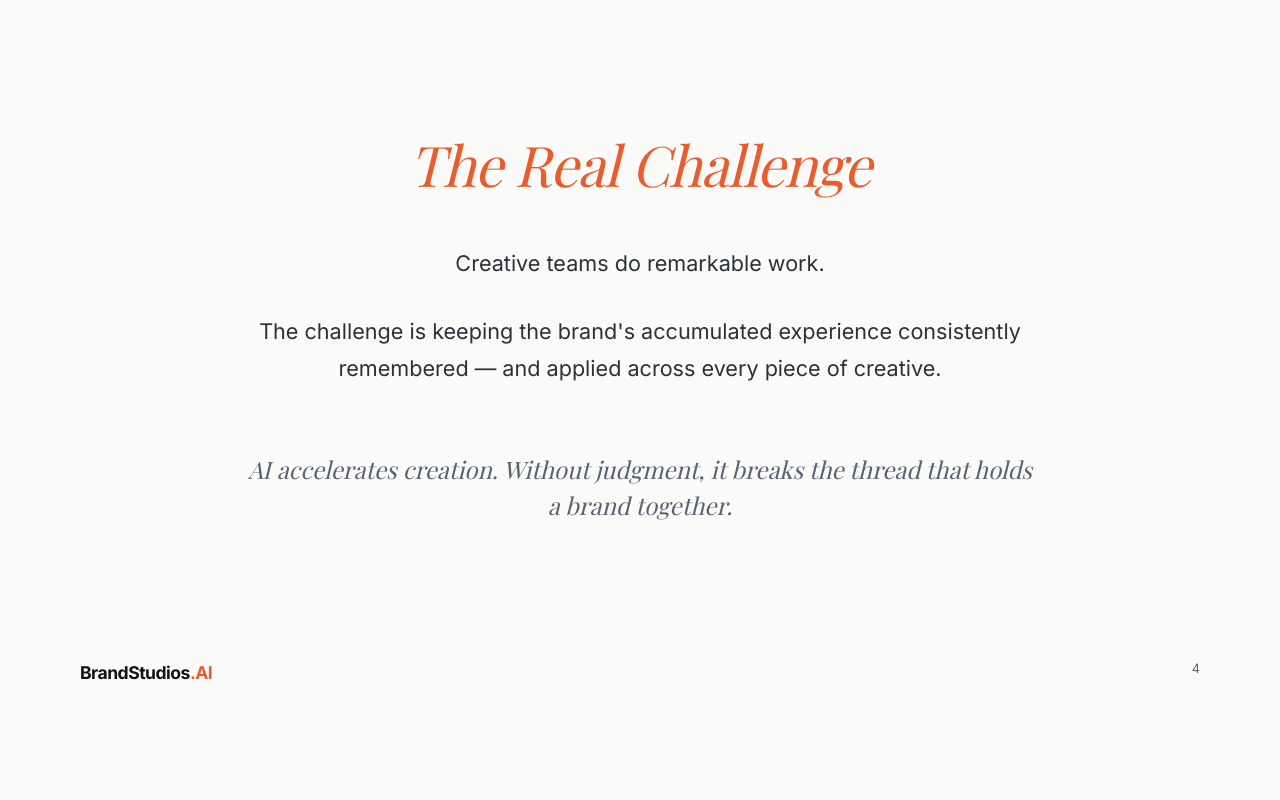
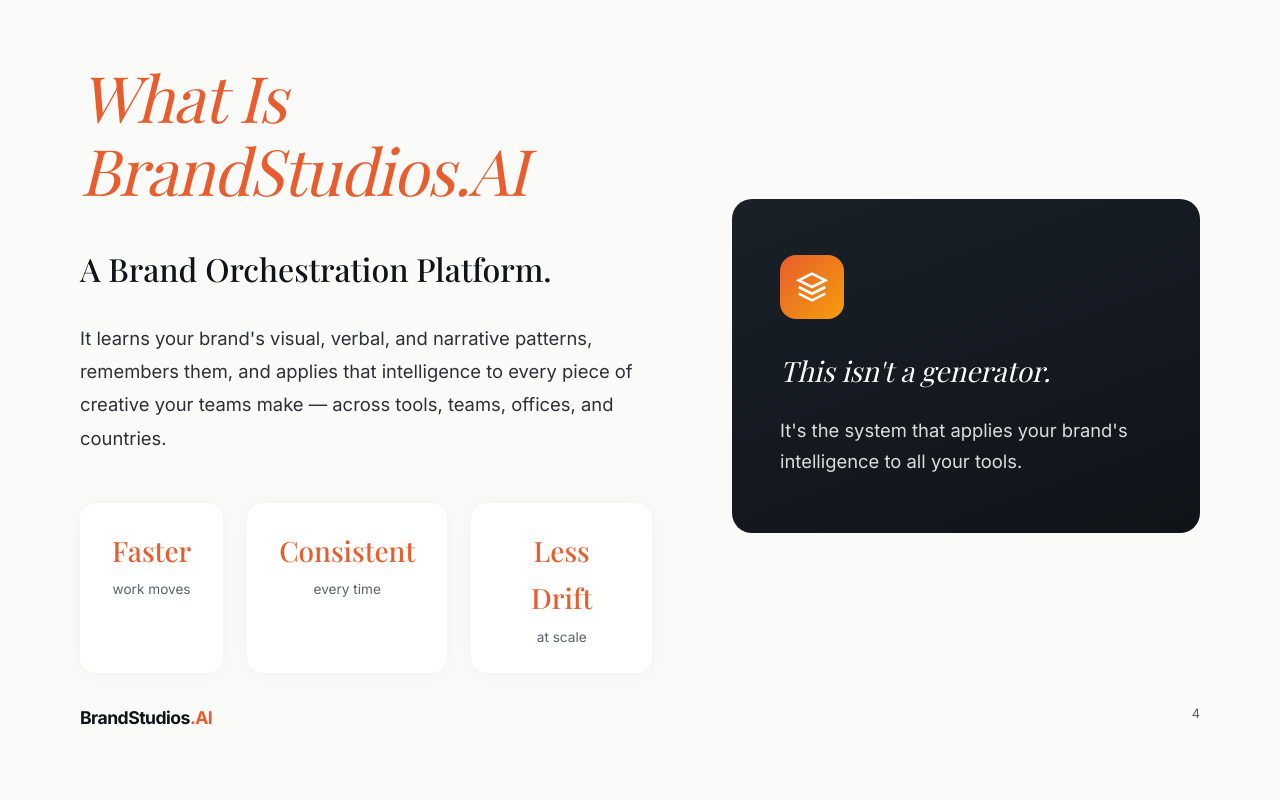
Before and after one commit to russellbarnett/BasePresentation, a plain HTML site: page index.html in a window 1280 px wide. Shown: the part 2480-3280 px from the top of the page. Drawn offline with nearby package versions, Linux system fonts and the light colour scheme; a web font is replaced by a local one.

Commit message:
Revise slides and update section titles
Updated content and structure of slides in the presentation.

```diff
--- a/index.html
+++ b/index.html
@@ -509,7 +509,7 @@
                 <div>
                     <h2 class="headline">Timelines Shrink.<br>Budgets Hold.<br><em>Expectations Rise.</em></h2>
                     <p class="subhead" style="margin-top:40px">Everyone uses AI.<br>No one has AI that knows their brand or respects it.</p>
-                    <p class="body-lg" style="margin-top:32px;color:var(--text-light)">Creative teams must deliver across more channels with more precision — while keeping the brand intact. That requires a system that understands the brand as well as the people who built it.</p>
+                    <p class="body-lg" style="margin-top:32px;color:var(--text-light)">Creative teams now produce more work, across more channels, through more people than ever — senior and junior, in-house and agency, across offices and countries. The tools they use don’t share judgment or memory, so the brand feels different depending on who touched it.</p>
                     <p class="statement">AI Accelerates Output But Has No Judgment</p>
                 </div>
                 <div></div>
@@ -518,27 +518,14 @@
         <div class="slide-footer"><span class="logo">BrandStudios<span>.AI</span></span><span>3</span></div>
     </section>
 
-    <!-- Slide 4: The Real Challenge -->
-    <section class="slide">
-        <div class="slide-inner narrow center">
-            <h2 class="headline"><em>The Real Challenge</em></h2>
-            <p class="body-xl" style="margin-top:48px">Creative teams do remarkable work.</p>
-            <p class="body-xl" style="margin-top:32px">The challenge is keeping the brand's accumulated experience consistently remembered — and applied across every piece of creative.</p>
-            <p class="statement" style="text-align:center;border:none;padding:0;margin-top:64px">AI accelerates creation. Without judgment, it breaks the thread that holds a brand together.</p>
-        </div>
-        <div class="slide-footer"><span class="logo">BrandStudios<span>.AI</span></span><span>4</span></div>
-    </section>
-
-
-
-    <!-- Slide 5: What Is BrandStudios.AI -->
+    <!-- Slide 4: What Is BrandStudios.AI -->
     <section class="slide">
         <div class="slide-inner">
             <div style="display:grid;grid-template-columns:1.1fr 0.9fr;gap:80px;align-items:center">
                 <div>
                     <h2 class="headline" style="font-size:clamp(2.5rem,5vw,4rem)"><em>What Is BrandStudios.AI</em></h2>
                     <p class="subhead" style="margin-top:40px;font-weight:500;color:var(--navy)">A Brand Orchestration Platform.</p>
-                    <p class="body-lg" style="margin-top:32px;line-height:1.8">It learns your brand's visual, verbal, and narrative patterns, remembers them, and applies that intelligence to every piece of creative your teams make.</p>
+                    <p class="body-lg" style="margin-top:32px;line-height:1.8">It learns your brand's visual, verbal, and narrative patterns, remembers them, and applies that intelligence to every piece of creative your teams make — across tools, teams, offices, and countries.</p>
 
                     <div style="display:flex;gap:24px;margin-top:48px">
                         <div style="text-align:center;padding:24px 32px;background:var(--warm-white);border-radius:16px;box-shadow:0 2px 20px rgba(0,0,0,0.04)">
@@ -565,10 +552,10 @@
                 </div>
             </div>
         </div>
-        <div class="slide-footer"><span class="logo">BrandStudios<span>.AI</span></span><span>5</span></div>
+        <div class="slide-footer"><span class="logo">BrandStudios<span>.AI</span></span><span>4</span></div>
     </section>
 
-    <!-- Slide 6: What BrandStudios.AI Does -->
+    <!-- Slide 5: What BrandStudios.AI Does -->
     <section class="slide">
         <div class="slide-inner">
             <h2 class="headline" style="margin-bottom:64px"><em>What BrandStudios.AI Does</em></h2>
@@ -603,16 +590,16 @@
                     <p class="body-md" style="margin-bottom:16px">Feeds patterns back into briefs, generation, and approvals through the <strong>Insight Loop</strong></p>
                     <p class="body-md">Learns from every human decision</p>
                 </div>
-            </div>
+            </div]
 
             <div style="text-align:center;margin-top:48px;padding:32px;background:var(--warm-white);border-radius:16px;box-shadow:0 2px 24px rgba(0,0,0,0.03)">
                 <p class="body-lg" style="font-weight:600;color:var(--navy)">Keeps your brand's accumulated experience consistent at scale</p>
             </div>
         </div>
-        <div class="slide-footer"><span class="logo">BrandStudios<span>.AI</span></span><span>6</span></div>
+        <div class="slide-footer"><span class="logo">BrandStudios<span>.AI</span></span><span>5</span></div>
     </section>
 
-    <!-- Slide 7: Platform -->
+    <!-- Slide 6: Platform -->
     <section class="slide">
         <div class="slide-inner">
             <div style="display:grid;grid-template-columns:1fr 1fr;gap:80px;align-items:center">
@@ -625,13 +612,10 @@
                     </div>
                 </div>
 
-                <!-- Visual Diagram matching PDF -->
+                <!-- Visual Diagram -->
                 <div style="position:relative;height:480px">
-                    <!-- Dashed circular path -->
                     <svg style="position:absolute;top:0;left:50%;transform:translateX(-50%);width:400px;height:480px" viewBox="0 0 400 480">
-                        <!-- Main circular dashed path -->
                         <ellipse cx="200" cy="240" rx="160" ry="200" fill="none" stroke="#ddd" stroke-width="2" stroke-dasharray="8,8"/>
-                        <!-- Arrow indicators on path -->
                         <polygon points="200,30 195,45 205,45" fill="#999"/>
                         <polygon points="370,240 355,235 355,245" fill="#999"/>
                         <polygon points="200,450 205,435 195,435" fill="#999"/>
@@ -646,31 +630,31 @@
                         </div>
                     </div>
 
-                    <!-- Brand Memory - Top -->
+                    <!-- Brand Memory -->
                     <div style="position:absolute;top:0;left:50%;transform:translateX(-50%);background:#5b8fd9;color:#fff;padding:20px 32px;border-radius:14px;text-align:center;min-width:160px;box-shadow:0 4px 20px rgba(91,143,217,0.35)">
                         <svg width="24" height="24" viewBox="0 0 24 24" fill="none" stroke="currentColor" stroke-width="2" style="margin:0 auto 8px"><circle cx="12" cy="12" r="10"/><path d="M12 6v6l4 2"/></svg>
                         <p style="font-size:0.8rem;font-weight:700;text-transform:uppercase;letter-spacing:0.08em">Brand Memory</p>
                     </div>
 
-                    <!-- Creative Studio - Right -->
+                    <!-- Creative Studio -->
                     <div style="position:absolute;top:35%;right:0;background:#6db86d;color:#fff;padding:20px 32px;border-radius:14px;text-align:center;min-width:160px;box-shadow:0 4px 20px rgba(109,184,109,0.35)">
                         <svg width="24" height="24" viewBox="0 0 24 24" fill="none" stroke="currentColor" stroke-width="2" style="margin:0 auto 8px"><path d="M12 2L2 7l10 5 10-5-10-5z"/><path d="M2 17l10 5 10-5M2 12l10 5 10-5"/></svg>
                         <p style="font-size:0.8rem;font-weight:700;text-transform:uppercase;letter-spacing:0.08em">Creative Studio</p>
                     </div>
 
-                    <!-- Insight Loop - Left -->
+                    <!-- Insight Loop -->
                     <div style="position:absolute;top:35%;left:0;background:#e07a5f;color:#fff;padding:20px 32px;border-radius:14px;text-align:center;min-width:160px;box-shadow:0 4px 20px rgba(224,122,95,0.35)">
                         <svg width="24" height="24" viewBox="0 0 24 24" fill="none" stroke="currentColor" stroke-width="2" style="margin:0 auto 8px"><path d="M21 12a9 9 0 11-9-9c2.52 0 4.93 1 6.74 2.74L21 8"/><path d="M21 3v5h-5"/></svg>
                         <p style="font-size:0.8rem;font-weight:700;text-transform:uppercase;letter-spacing:0.08em">Insight Loop</p>
                     </div>
 
-                    <!-- Human Intelligence - Bottom Left -->
+                    <!-- Human Intelligence -->
                     <div style="position:absolute;bottom:0;left:15%;background:linear-gradient(135deg,#10b981,#059669);color:#fff;padding:20px 32px;border-radius:14px;text-align:center;min-width:160px;box-shadow:0 4px 20px rgba(16,185,129,0.35)">
                         <svg width="24" height="24" viewBox="0 0 24 24" fill="none" stroke="currentColor" stroke-width="2" style="margin:0 auto 8px"><path d="M17 21v-2a4 4 0 00-4-4H5a4 4 0 00-4 4v2"/><circle cx="9" cy="7" r="4"/></svg>
                         <p style="font-size:0.8rem;font-weight:700;text-transform:uppercase;letter-spacing:0.08em">Human Intelligence</p>
                     </div>
 
-                    <!-- Quality Gates - Bottom Right -->
+                    <!-- Quality Gates -->
                     <div style="position:absolute;bottom:0;right:15%;background:#777;color:#fff;padding:20px 32px;border-radius:14px;text-align:center;min-width:160px;box-shadow:0 4px 20px rgba(0,0,0,0.2)">
                         <svg width="24" height="24" viewBox="0 0 24 24" fill="none" stroke="currentColor" stroke-width="2" style="margin:0 auto 8px"><path d="M22 11.08V12a10 10 0 11-5.93-9.14"/><path d="M22 4L12 14.01l-3-3"/></svg>
                         <p style="font-size:0.8rem;font-weight:700;text-transform:uppercase;letter-spacing:0.08em">Quality Gates</p>
@@ -678,10 +662,10 @@
                 </div>
             </div>
         </div>
-        <div class="slide-footer"><span class="logo">BrandStudios<span>.AI</span></span><span>7</span></div>
+        <div class="slide-footer"><span class="logo">BrandStudios<span>.AI</span></span><span>6</span></div>
     </section>
 
-    <!-- Slide 8: How It Works - Pillars -->
+    <!-- Slide 7: How BrandStudios.AI Works - Pillars -->
     <section class="slide">
         <div class="slide-inner">
             <div class="center">
@@ -716,10 +700,10 @@
             </div>
             <p class="statement center" style="border:none;padding:0;margin-top:64px">The brand stays true because people stay in the loop — and the system learns from every decision they make.</p>
         </div>
-        <div class="slide-footer"><span class="logo">BrandStudios<span>.AI</span></span><span>8</span></div>
+        <div class="slide-footer"><span class="logo">BrandStudios<span>.AI</span></span><span>7</span></div>
     </section>
 
-    <!-- Slide 9: How It Works Detail -->
+    <!-- Slide 8: How It Works Detail -->
     <section class="slide">
         <div class="slide-inner">
             <h2 class="headline" style="margin-bottom:12px">How It Works</h2>
@@ -803,10 +787,10 @@
                 </div>
             </div>
         </div>
-        <div class="slide-footer"><span class="logo">BrandStudios<span>.AI</span></span><span>9</span></div>
+        <div class="slide-footer"><span class="logo">BrandStudios<span>.AI</span></span><span>8</span></div>
     </section>
 
-    <!-- Slide 10: Using Assets Safely -->
+    <!-- Slide 9: Using Assets Safely -->
     <section class="slide">
         <div class="slide-inner">
             <h2 class="headline">Using Your Existing Assets<br><em>Safely With AI</em></h2>
@@ -874,10 +858,10 @@
                 </div>
             </div>
         </div>
-        <div class="slide-footer"><span class="logo">BrandStudios<span>.AI</span></span><span>10</span></div>
+        <div class="slide-footer"><span class="logo">BrandStudios<span>.AI</span></span><span>9</span></div>
     </section>
 
-    <!-- Slide 11: Tool Agnostic -->
+    <!-- Slide 10: Tool Agnostic -->
     <section class="slide">
         <div class="slide-inner">
             <div class="split-wide">
@@ -912,10 +896,10 @@
             </div>
             <p class="statement center" style="border:none;padding:0;margin-top:48px">Enterprise-ready by default — secure, native, and built to fit your stack.</p>
         </div>
-        <div class="slide-footer"><span class="logo">BrandStudios<span>.AI</span></span><span>11</span></div>
+        <div class="slide-footer"><span class="logo">BrandStudios<span>.AI</span></span><span>10</span></div>
     </section>
 
-    <!-- Slide 12: The Proof -->
+    <!-- Slide 11: The Proof -->
     <section class="slide">
         <div class="slide-inner">
             <div class="split">
@@ -948,10 +932,10 @@
                 </div>
             </div>
         </div>
-        <div class="slide-footer"><span class="logo">BrandStudios<span>.AI</span></span><span>12</span></div>
+        <div class="slide-footer"><span class="logo">BrandStudios<span>.AI</span></span><span>11</span></div>
     </section>
 
-    <!-- Slide 13: Where Others Automate -->
+    <!-- Slide 12: Where Others Automate -->
     <section class="slide">
         <div class="slide-inner narrow center">
             <h2 class="headline">Where Others Automate,<br><em>We Learn</em></h2>
@@ -962,10 +946,10 @@
             </div>
             <p class="statement" style="text-align:center;border:none;padding:0;margin-top:48px">Automation without learning creates noise. We create coherence.</p>
         </div>
-        <div class="slide-footer"><span class="logo">BrandStudios<span>.AI</span></span><span>13</span></div>
+        <div class="slide-footer"><span class="logo">BrandStudios<span>.AI</span></span><span>12</span></div>
     </section>
 
-    <!-- Slide 14: CTA -->
+    <!-- Slide 13: CTA -->
     <section class="slide">
         <div class="slide-inner center">
             <p class="body-lg" style="color:var(--text-light)">If your brand is ready to scale, your system should be too.</p>
```
